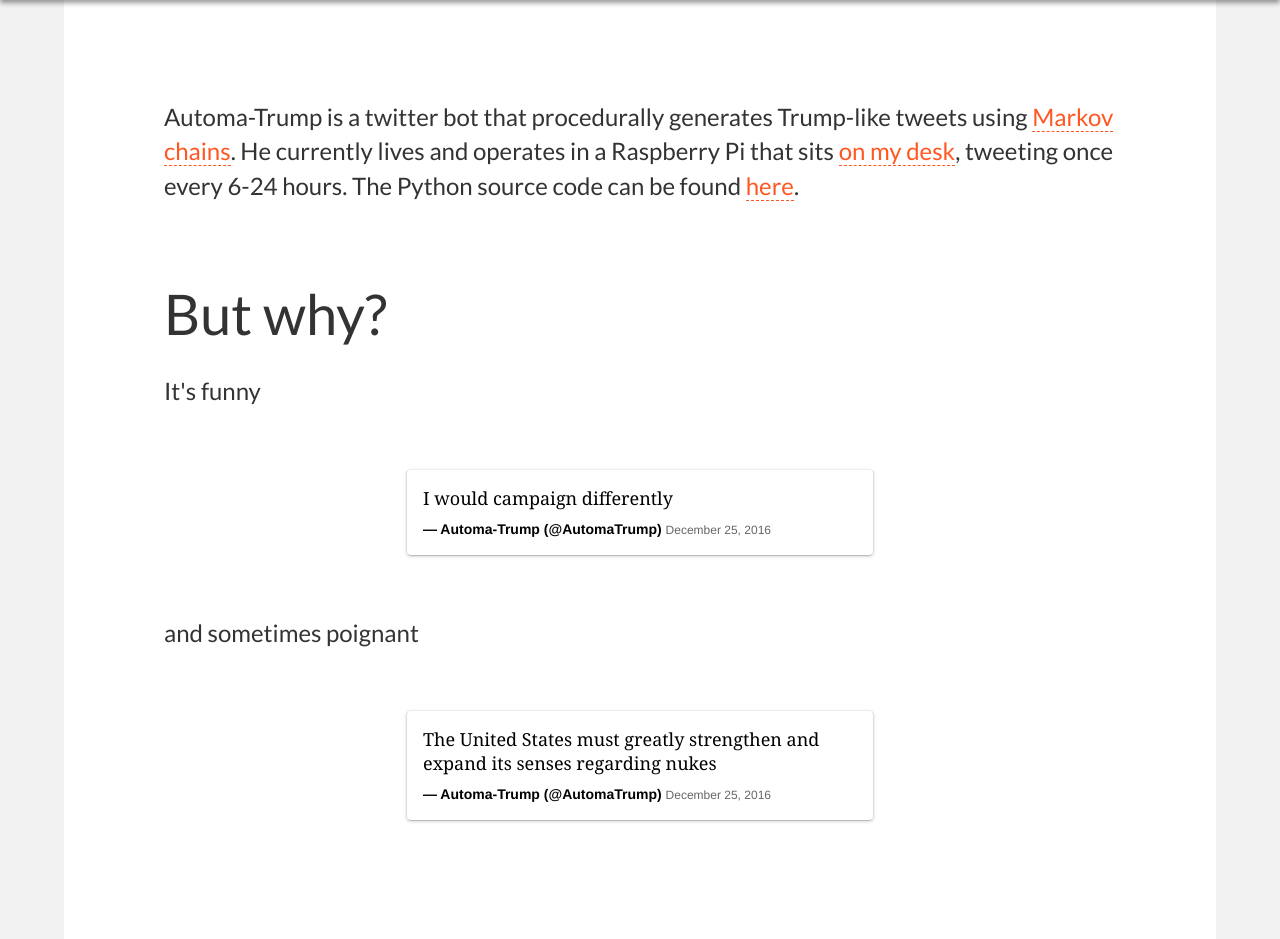
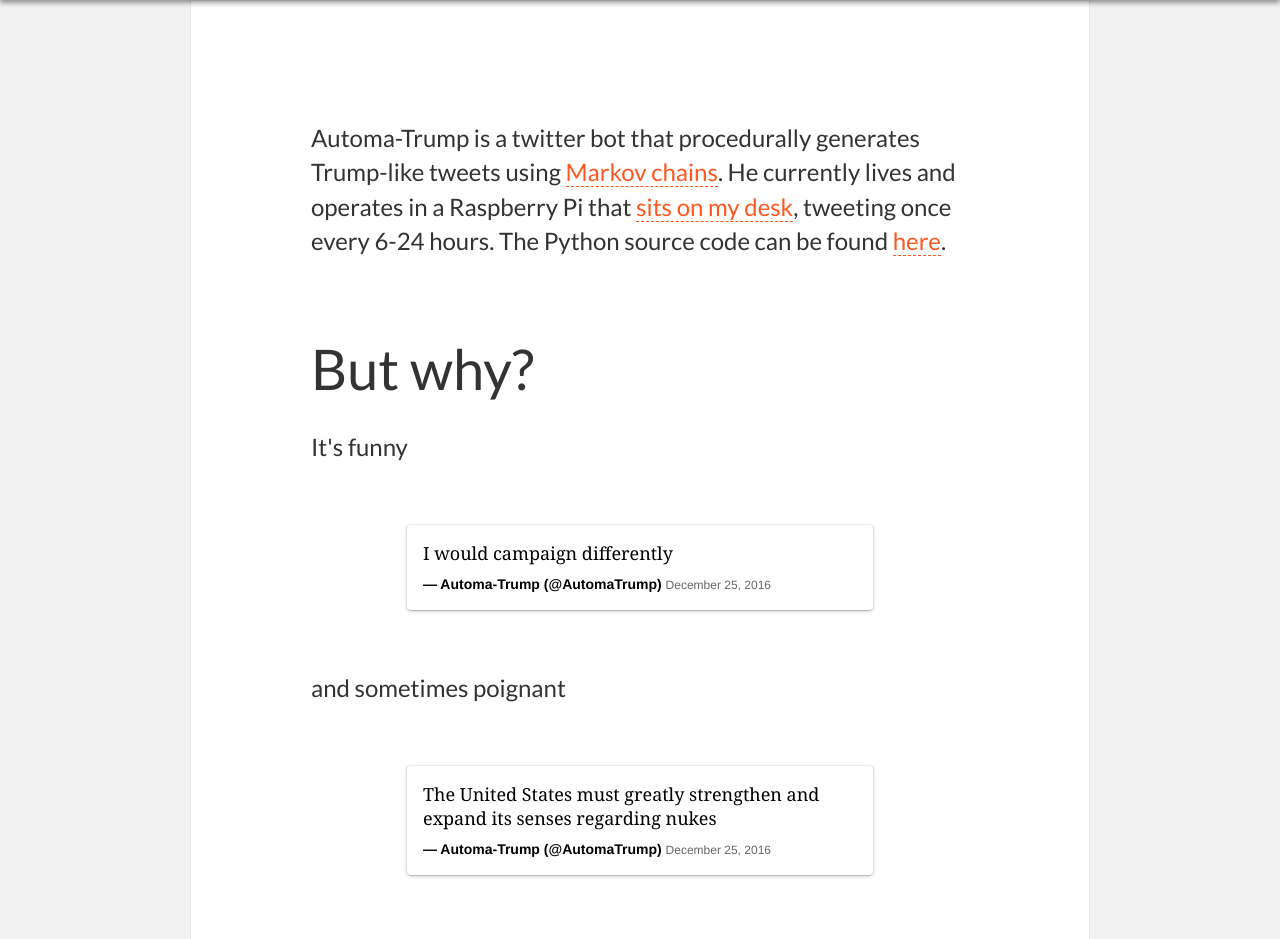
Before and after one commit to CurrrBell/CurrrBell.github.io, a plain HTML site: page AutomaTrump.html in a window 1280 px wide. Shown: the part 600-1539 px from the top of the page. Drawn offline with nearby package versions, Linux system fonts and the light colour scheme.

Commit message:
Made readability edits to the stylings
made the div narrower so less text is on each line

```diff
--- a/AutomaTrump.html
+++ b/AutomaTrump.html
@@ -65,7 +65,7 @@
     </div>
     <div id="details">
       <div id="overview">
-        <p>Automa-Trump is a twitter bot that procedurally generates Trump-like tweets using <a href="https://en.wikipedia.org/wiki/Markov_chain" target="_blank">Markov chains</a>. He currently lives and operates in a Raspberry Pi that sits <a href="https://www.instagram.com/p/BO0xmULBwGq/" target="_blank">on my desk</a>, tweeting once every 6-24 hours. The Python source code can be found <a href="https://github.com/CurrrBell/AutomaTrump" target="_blank">here</a>.</p>
+        <p>Automa-Trump is a twitter bot that procedurally generates Trump-like tweets using <a href="https://en.wikipedia.org/wiki/Markov_chain" target="_blank">Markov chains</a>. He currently lives and operates in a Raspberry Pi that <a href="https://www.instagram.com/p/BO0xmULBwGq/" target="_blank">sits on my desk</a>, tweeting once every 6-24 hours. The Python source code can be found <a href="https://github.com/CurrrBell/AutomaTrump" target="_blank">here</a>.</p>
       </div>
       <div id="explanation">
         <h1>But why?</h1>
@@ -85,20 +85,25 @@
         </div>
         <p>To construct a Markov chain using these, we iterate through each word in each tweet. For each, we store a list of words that come immediately after</p>
         <div class="code-block">
-          <code>          wordsInTweet = re.findall(r"[@a-zA-Z0-9'-]+|[.,!?;:]", tweet)
+        <code>
+        wordsInTweet = re.findall(r"[@a-zA-Z0-9'-]+|[.,!?;:]", tweet)
+
         <span class="keyword">if</span>(wordsInTweet[0] == "."): <span class="comment">#tweets starting with "." tend to just be bad</span>
             tweetStarts.append(wordsInTweet[1])
         <span class="keyword">else</span>:
             tweetStarts.append(wordsInTweet[0])
+
         <span class="keyword">for</span> i <span class="keyword">in</span> range(len(wordsInTweet)):
             thisWord = wordsInTweet[i]
             nextWord = "EOF" <span class="comment">#keep track of words that were at the end of tweets</span>
+
             <span class="keyword">if</span>(i < len(wordsInTweet) - 1): <span class="comment">#if we're not actually at the end of the tweet</span>
                 nextWord = wordsInTweet[i+1]
             <span class="keyword">if</span>(thisWord <span class="keyword">in</span> wordCount.keys()):
                 wordCount[thisWord].append(nextWord)
             <span class="keyword">else</span>:
                 wordCount[thisWord] = [nextWord]
+
             <span class="keyword">if</span>(nextWord == "EOF"):
                 <span class="keyword">break</span>
         </code>
--- a/css/trump.css
+++ b/css/trump.css
@@ -45,12 +45,13 @@
 
 #details{
   width: 90%;
-  max-width: 1200px;
+  max-width: 900px;
   background: #fff;
   margin: 0 auto;
-  padding: 100px;
+  padding: 120px;
   font-size: 24px;
   font-family: 'Lato', sans-serif;
+  border: 1px solid #e1e8ed;
 }
 
 #overview{
@@ -144,6 +145,8 @@
   margin-top: 50px;
   margin-bottom: 50px;
   line-height: 28px;
+  margin-left: -120px;
+  margin-right: -120px;
 }
 
 code{
@@ -172,4 +175,6 @@
 .diagram{
   margin: 0 auto;
   display: block;
+  width: 90%;
+  max-width: 500px;
 }
```
Lines whose indentation alone changed are shown as unchanged.
